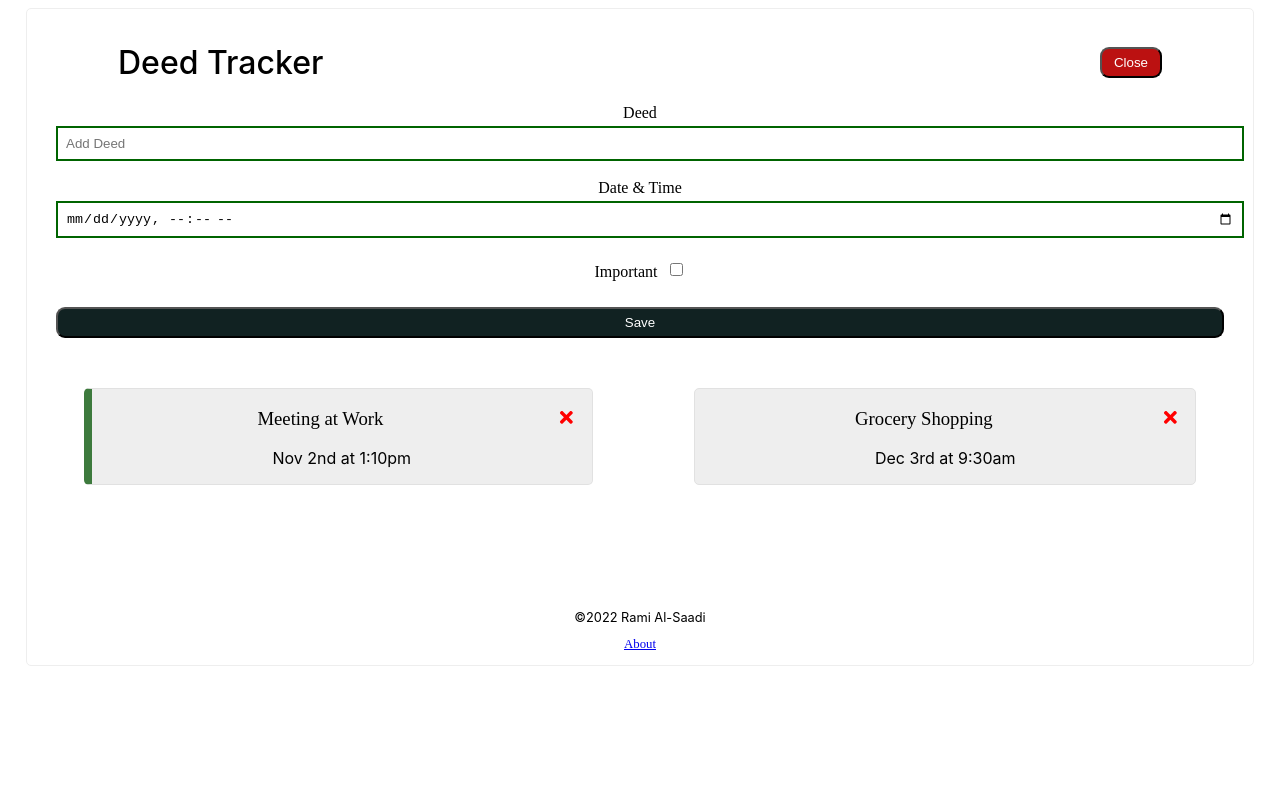
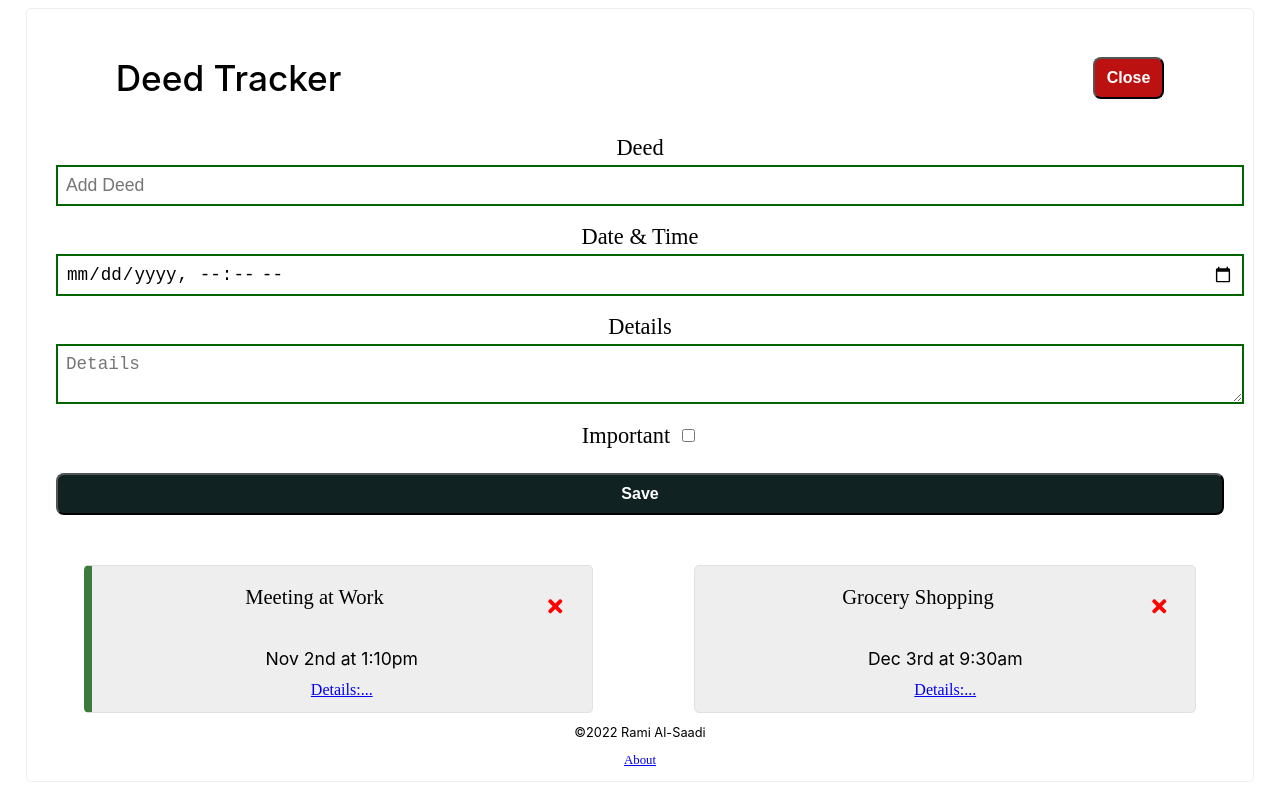
Before and after one commit to Rami24t/DeedsTrackerReactProject, a React (Create React App) app: page / in a window 1280 px wide. Both pictures are taken after a click on the button "Add". Built offline with nearby package versions, Linux system fonts and the light colour scheme.

Commit message:
add details

```diff
--- a/src/App.js
+++ b/src/App.js
@@ -1,11 +1,12 @@
+import './style.css';
 import React, { useState, useEffect } from 'react';
-import './style.css';
+import { Routes, Route, useLocation } from 'react-router-dom';
 import Header from './components/Header';
 import Deeds from './components/Deeds';
 import AddDeed from './components/AddDeed';
 import Footer from './components/Footer';
 import About from './components/About';
-import { Routes, Route, useLocation } from 'react-router-dom';
+import DeedDetails from './components/DeedDetails';
 
 export default function App() {
   let locationR = useLocation();
@@ -15,12 +16,14 @@ export default function App() {
       text: 'Meeting at Work',
       date: 'Nov 2nd at 1:10pm',
       important: true,
+      details: 'Reminder to go to the job meeting \n on Nov 2nd at 1:10pm',
     },
     {
       id: 2,
       text: 'Grocery Shopping',
       date: 'Dec 3rd at 9:30am',
       important: false,
+      details: 'Grocery Shopping details \n Nov 2nd at 1:10pm',
     },
   ]);
 
@@ -81,6 +84,7 @@ useEffect(() => {
           }
         />
         <Route path="/about" element={<About />} />
+        <Route path='/deed/:id' element={<DeedDetails deeds={deeds}/>} />
       </Routes>
       <Footer />
       </div>
--- a/src/components/AddDeed.js
+++ b/src/components/AddDeed.js
@@ -4,6 +4,7 @@ import Button from './Button';
 const AddDeed = ({ onAdd }) => {
   const [text, setText] = useState('');
   const [date, setDate] = useState('');
+  const [details, setDetails] = useState('');
   const [important, setImportant] = useState(false);
 
   const onSubmit = (e) => {
@@ -13,9 +14,10 @@ const AddDeed = ({ onAdd }) => {
       return false;
     } else {
       const id = Math.floor(Math.random() * 100000 + 1);
-      onAdd({ text, date: (new Date(date)).toUTCString().slice(0,-7), important, id });
+      onAdd({ text, date: (new Date(date)).toUTCString().slice(0,-7), important, id, details });
       setText('');
       setDate('');
+      setDetails('');
       setImportant(false);
       document.querySelector('input').focus();
     }
@@ -47,6 +49,17 @@ const AddDeed = ({ onAdd }) => {
           />
         </label>
       </div>
+      <div className="form-control">
+        <label>
+          Details
+          <textarea
+            type="textarea"
+            placeholder="Details"
+            value={details}
+            onChange={(e) => setDetails(e.target.value)}
+          />
+        </label>
+      </div>
       <div className="form-control form-control-check">
         <label>
           Important
--- a/src/components/Deed.js
+++ b/src/components/Deed.js
@@ -1,5 +1,6 @@
 import React from 'react';
 import { FaTimes } from 'react-icons/fa';
+import { Link } from 'react-router-dom';
 
 const Deed = ({ deed, onDelete, onToggle }) => {
   return (
@@ -13,11 +14,13 @@ const Deed = ({ deed, onDelete, onToggle }) => {
         {deed.text}
         <FaTimes
           className="delete-icon"
+          title='delete'
           style={{ color: 'red', cursor: 'pointer' }}
           onClick={() => onDelete(deed.id)}
         />
       </h3>
       <p> {deed.date} </p>
+      <Link to={('/deed/' + deed.id)}>Details:...</Link>
     </div>
   );
 };
--- /dev/null
+++ b/src/components/DeedDetails.js
@@ -0,0 +1,19 @@
+import React from 'react'
+import { useParams } from 'react-router-dom';
+
+const DeedDetails = ({deeds}) => {
+  const {id} = useParams();
+
+
+
+  const deed = deeds.find(deed=>deed.id==id);
+  console.log(deed.details);
+  return (
+    <>
+    <h2>{deed.text}- Details:</h2>
+    <pre>{deed.details}</pre>
+    </>
+  )
+}
+
+export default DeedDetails
--- a/src/style.css
+++ b/src/style.css
@@ -4,6 +4,12 @@ p {
     Ubuntu, Cantarell, 'Open Sans', 'Helvetica Neue', sans-serif;
 }
 
+html{
+  font-size: 16px;
+}
+body{
+  font-size: 1.1rem;
+}
 .container {
   padding: 1%;
   margin: auto;
@@ -20,21 +26,28 @@ p {
 }
 
 header {
+  position: sticky;
+  top: 0%;
   display: flex;
   flex-wrap: wrap;
-  justify-content: space-between;
+  justify-content: space-around;
+  gap: 50%;
   align-items: center;
-  width: 87%;
-  margin: auto;
+  /* width: 87%; */
+  width: 100%;
+  margin: 12px auto;
+  background-color: white;
 }
 
 h1 {
   font-weight: 500;
 }
 button {
-  padding: 6px 12px;
+  padding: 10px 12px;
   color: #fff;
-  border-radius: 9px;
+  border-radius: 8px;
+  font-weight: bold;
+  font-size: 1rem;
 }
 
 .deeds{
@@ -46,6 +59,7 @@ button {
 .deed {
   background-color: #eee;
   padding: 0px 16px;
+  padding-bottom: 12px;
   border: 1px solid rgb(225, 225, 225);
   border-radius: 5px;
   max-width: 400px;
@@ -61,9 +75,16 @@ button {
 
 .delete-icon {
   float: right;
-  margin-left: 24px;
+  margin-left: 0px;
+  padding: 10px;
+  padding-left: 24px;
 }
-
+.deed p{
+  margin-bottom: 10px;
+}
+.deed a{
+  font-size: 1rem;
+}
 .clearfix::after {
   content: '';
   clear: both;
@@ -82,6 +103,10 @@ button {
   margin: auto;
   min-width: 80%;
   margin-bottom: 32px;
+  font-size: 1.4rem;
+}
+.add-form input,.add-form textarea{
+font-size: 1.1rem;
 }
 
 .form-control {
@@ -91,7 +116,7 @@ button {
   flex-direction: column;
   flex-wrap: wrap;
 }
-.form-control input:not(.form-control-check input) {
+.form-control input:not(.form-control-check input),.add-form textarea {
   display: block;
   border: 2px darkgreen solid;
   width: 100%;
@@ -108,6 +133,11 @@ button {
 }
 
 footer {
+  position: sticky;
+  bottom: 0%;
   text-align: center;
   font-size: 0.8rem;
+  margin: auto;
+  width: 100%;
+  background-color: white;
 }
```
